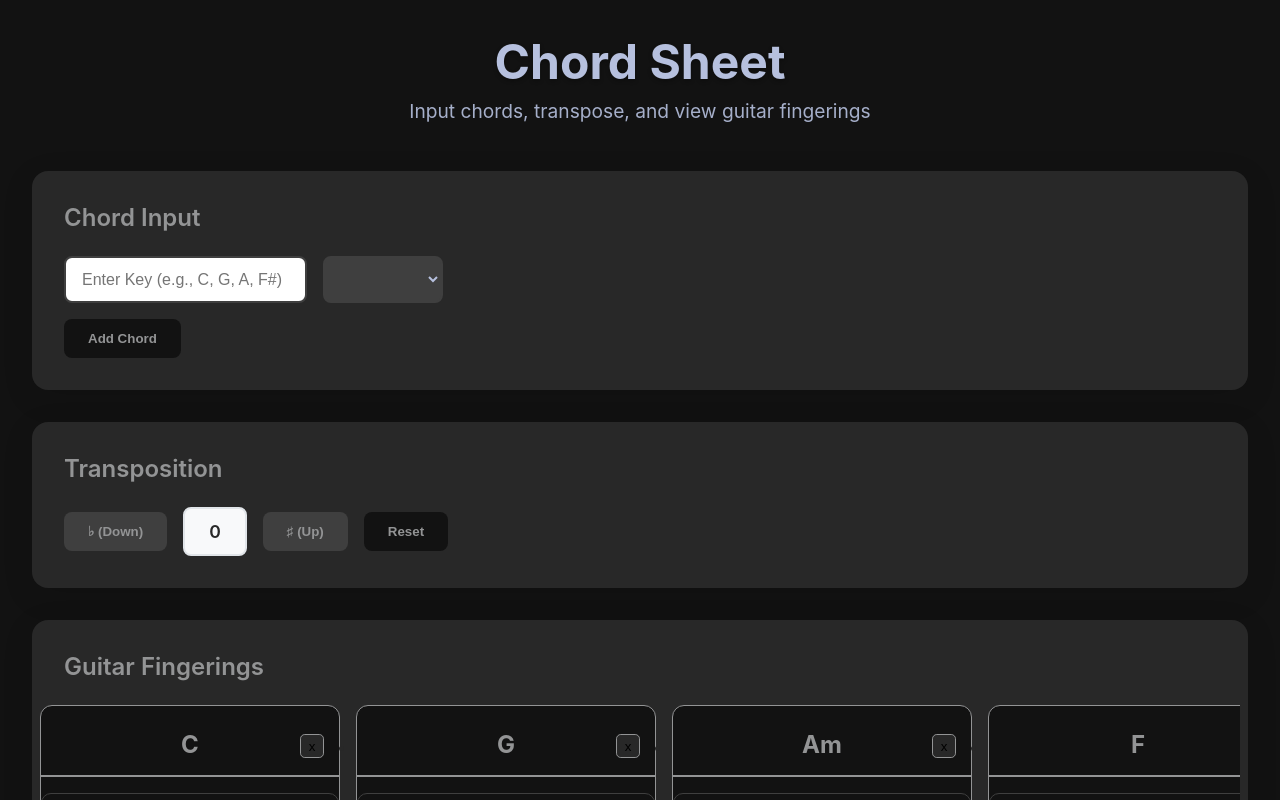
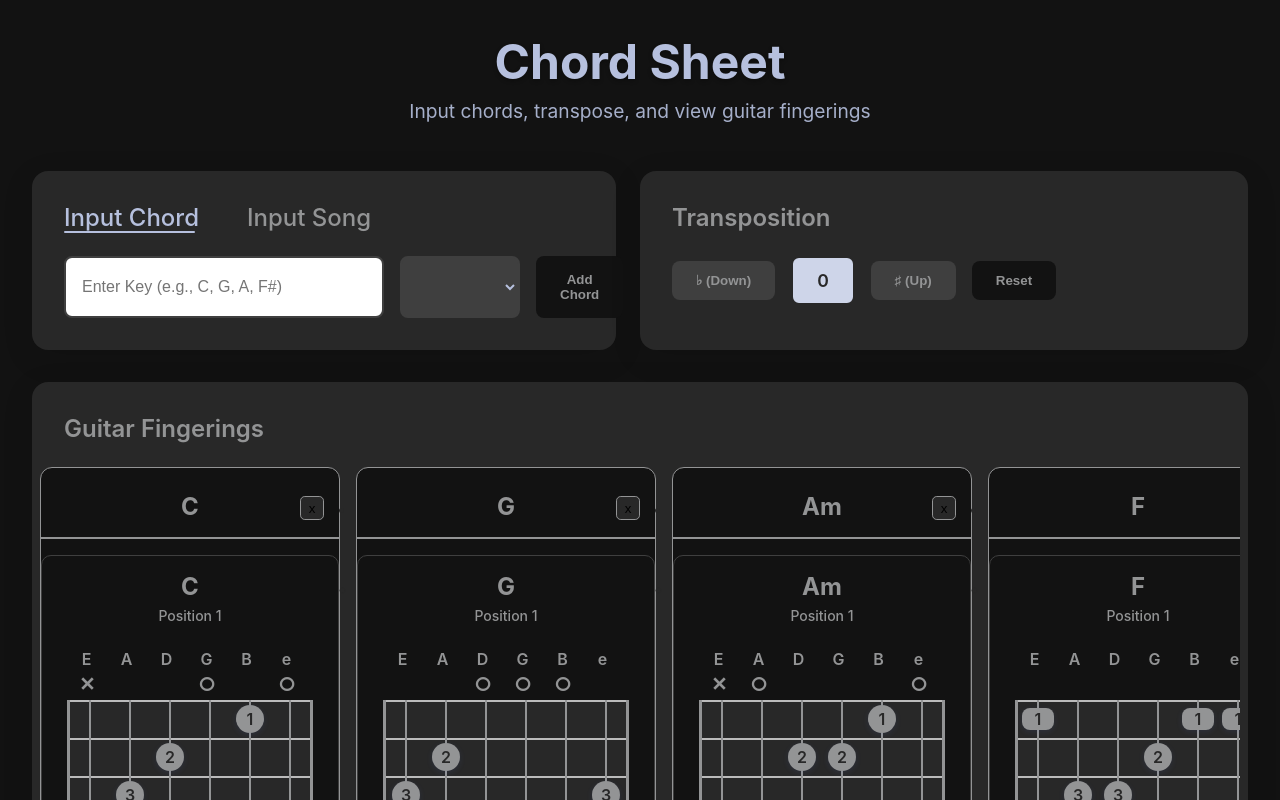
Before and after one commit to xAndreiLi/chord-sheet, a Next.js app: page / in a window 1280 px wide. Shown: the top 800 px of the page. Built offline with nearby package versions, Linux system fonts and the light colour scheme.

Commit message:
feat(inputSelect): add Song Input UI

```diff
--- /dev/null
+++ b/src/app/api/readChords/route.ts
@@ -0,0 +1,3 @@
+export function GET(request: Request) {
+  return new Response("Hello from Vercel!");
+}
--- a/src/app/components/ChordColumn.tsx
+++ b/src/app/components/ChordColumn.tsx
@@ -1,4 +1,4 @@
-import { useDragControls, useMotionValue, Reorder } from "motion/react";
+import { useDragControls, Reorder } from "motion/react";
 import { PointerEventHandler, useEffect, useState } from "react";
 import { useChordContext } from "../context/ChordContext";
 import { useDataContext } from "../context/DataContext";
--- a/src/app/components/ChordInput.module.css
+++ b/src/app/components/ChordInput.module.css
@@ -1,5 +1,7 @@
 /* Chord Input Section */
 .inputSection {
+  width: 48%;
+  margin-right: 2%;
   background: var(--foreground);
   border-radius: 16px;
   padding: 2rem;
@@ -7,11 +9,30 @@
   backdrop-filter: blur(10px);
 }
 
-.inputSection h2 {
+.headingSelect {
+  display: flex;
+  flex-direction: row;
+  gap: 3rem;
+}
+
+.headingSelect li {
+  position: relative;
+  display: inline-block;
   margin: 0 0 1.5rem 0;
+}
+
+.headingSelect a {
+  font-size: 24px;
+  font-weight: 550;
+  z-index: 2;
+}
+
+.selected {
+  color: var(--primary);
+}
+
+.notSelected {
   color: var(--secondary);
-  font-size: 1.5rem;
-  font-weight: 600;
 }
 
 /* Chord Input */
@@ -33,7 +54,7 @@
   font-size: 1rem;
   transition: border-color 0.2s ease;
   color: var(--primary);
-  min-width: 20%;
+  min-width: 20rem;
 }
 
 .chordInputField:focus {
@@ -42,7 +63,6 @@
 }
 
 .suffixSelect {
-  padding: 0.75rem 1rem;
   border: 2px solid var(--surface);
   border-radius: 8px;
   font-size: 1rem;
@@ -65,7 +85,7 @@
 }
 
 .addButton {
-  padding: 0.75rem 1.5rem;
+  padding: 1rem 1.5rem;
   background: var(--surface);
   color: var(--secondary);
   border: none;
--- a/src/app/components/ChordInput.tsx
+++ b/src/app/components/ChordInput.tsx
@@ -1,6 +1,7 @@
 "use client";
+import { AnimatePresence, motion } from "motion/react";
 
-import { useState, useEffect } from "react";
+import { useState } from "react";
 import styles from "./ChordInput.module.css";
 import { Suffix, Key } from "../types";
 import { useDataContext } from "../context/DataContext";
@@ -8,12 +9,15 @@ import { useChordContext } from "../context/ChordContext";
 import { createChord } from "../utils";
 import { notes, altNotes } from "../constants";
 
+type InputType = "Chord" | "Song";
+
 export function ChordInput() {
   const chordDatabase = useDataContext();
   const {
     state: { chords },
     addChord,
   } = useChordContext();
+  const [inputType, setInputType] = useState<InputType>("Chord");
   const [newChord, setNewChord] = useState("");
   const [newSuffix, setNewSuffix] = useState<Suffix>("major");
 
@@ -42,9 +46,72 @@ export function ChordInput() {
 
   return (
     <section className={styles.inputSection}>
-      <h2>Chord Input</h2>
+      <ul className={styles.headingSelect}>
+        <li
+          onClick={() => setInputType("Chord")}
+          style={{ position: "relative", display: "inline-block" }}
+        >
+          <a
+            href="#"
+            className={
+              inputType == "Chord" ? styles.selected : styles.notSelected
+            }
+          >
+            {`Input ${"Chord"}`}
+          </a>
+        </li>
+        <li
+          onClick={() => setInputType("Song")}
+          style={{ position: "relative", display: "inline-block" }}
+        >
+          <a
+            href="#"
+            className={
+              inputType == "Song" ? styles.selected : styles.notSelected
+            }
+          >
+            {`Input ${"Song"}`}
+          </a>
+        </li>
+        {inputType == "Song" ? (
+          <motion.span
+            style={{
+              position: "absolute",
+              top: 60,
+              height: "2px",
+              backgroundColor: "#b6c0de",
+              borderRadius: 100,
+            }}
+            initial={{ width: "8.2rem", translateX: 0 }}
+            animate={{ width: "7.6rem", translateX: 179 }}
+            transition={{ duration: 0.15, ease: "easeOut" }}
+          />
+        ) : (
+          <motion.span
+            style={{
+              position: "absolute",
+              top: 60,
+              height: "2px",
+              backgroundColor: "#b6c0de",
+              borderRadius: 100,
+            }}
+            initial={{ width: "7.6rem", translateX: 179 }}
+            animate={{ width: "8.2rem", translateX: 0 }}
+            transition={{ duration: 0.15, ease: "easeOut" }}
+          />
+        )}
+      </ul>
       <div className={styles.chordInput}>
-        <div className={styles.chordInputRow}>
+        <AnimatePresence mode="wait">
+          {inputType == "Chord" ? (
+            <motion.div
+              key={"Chord"}
+              className={styles.chordInputRow}
+              initial={{ opacity: 0 }}
+              animate={{ opacity: 1 }}
+              exit={{ opacity: 0 }}
+              transition={{ duration: 0.2 }}
+            >
               <input
                 type="text"
                 value={newChord}
@@ -64,7 +131,6 @@ export function ChordInput() {
                   </option>
                 ))}
               </select>
-        </div>
               <button
                 onClick={handleChordSubmit}
                 className={styles.addButton}
@@ -72,6 +138,34 @@ export function ChordInput() {
               >
                 Add Chord
               </button>
+            </motion.div>
+          ) : (
+            <motion.div
+              key={"Song"}
+              className={styles.chordInputRow}
+              initial={{ opacity: 0 }}
+              animate={{ opacity: 1 }}
+              exit={{ opacity: 0 }}
+              transition={{ duration: 0.2 }}
+            >
+              <input
+                type="text"
+                value={newChord}
+                onChange={(e) => setNewChord(e.target.value)}
+                placeholder="Enter YouTube Link"
+                className={styles.chordInputField}
+                onKeyDown={(e) => e.key === "Enter" && handleChordSubmit()}
+              />
+              <button
+                onClick={handleChordSubmit}
+                className={styles.addButton}
+                disabled={availableSuffixes.length === 0}
+              >
+                Generate Chords
+              </button>
+            </motion.div>
+          )}
+        </AnimatePresence>
       </div>
     </section>
   );
--- a/src/app/components/TranspositionControls.module.css
+++ b/src/app/components/TranspositionControls.module.css
@@ -1,5 +1,5 @@
-/* Transposition Section */
 .transpositionSection {
+  width: 50%;
   background: var(--foreground);
   border-radius: 16px;
   padding: 2rem;
@@ -38,14 +38,14 @@
 }
 
 .transpositionDisplay {
-  background: #f8f9fa;
+  background: var(--accent);
   padding: 0.75rem 1.5rem;
   border-radius: 8px;
   font-weight: 600;
   font-size: 1.1rem;
   min-width: 60px;
   text-align: center;
-  border: 2px solid #e1e5e9;
+  border: 2px solid var(--foreground);
 }
 
 .resetButton {
--- a/src/app/page.module.css
+++ b/src/app/page.module.css
@@ -3,7 +3,7 @@
   min-height: 100vh;
   background-color: var(--background);
   padding: 2rem;
-  font-family: -apple-system, BlinkMacSystemFont, 'Segoe UI', Roboto, sans-serif;
+  font-family: -apple-system, BlinkMacSystemFont, "Segoe UI", Roboto, sans-serif;
 }
 
 /* Header */
@@ -32,6 +32,11 @@
   display: flex;
   flex-direction: column;
   gap: 2rem;
+}
+
+.inputRow {
+  display: flex;
+  width: 100%;
 }
 
 /* Loading State */
--- a/src/app/page.tsx
+++ b/src/app/page.tsx
@@ -27,8 +27,10 @@ export default function Page() {
           </header>
 
           <main className={styles.main}>
-            <ChordInput />
-            <TranspositionControls />
+            <div className={styles.inputRow}>
+              <ChordInput />
+              <TranspositionControls />
+            </div>
             <ChordDisplay />
           </main>
         </div>
```
Lines whose indentation alone changed are shown as unchanged.
